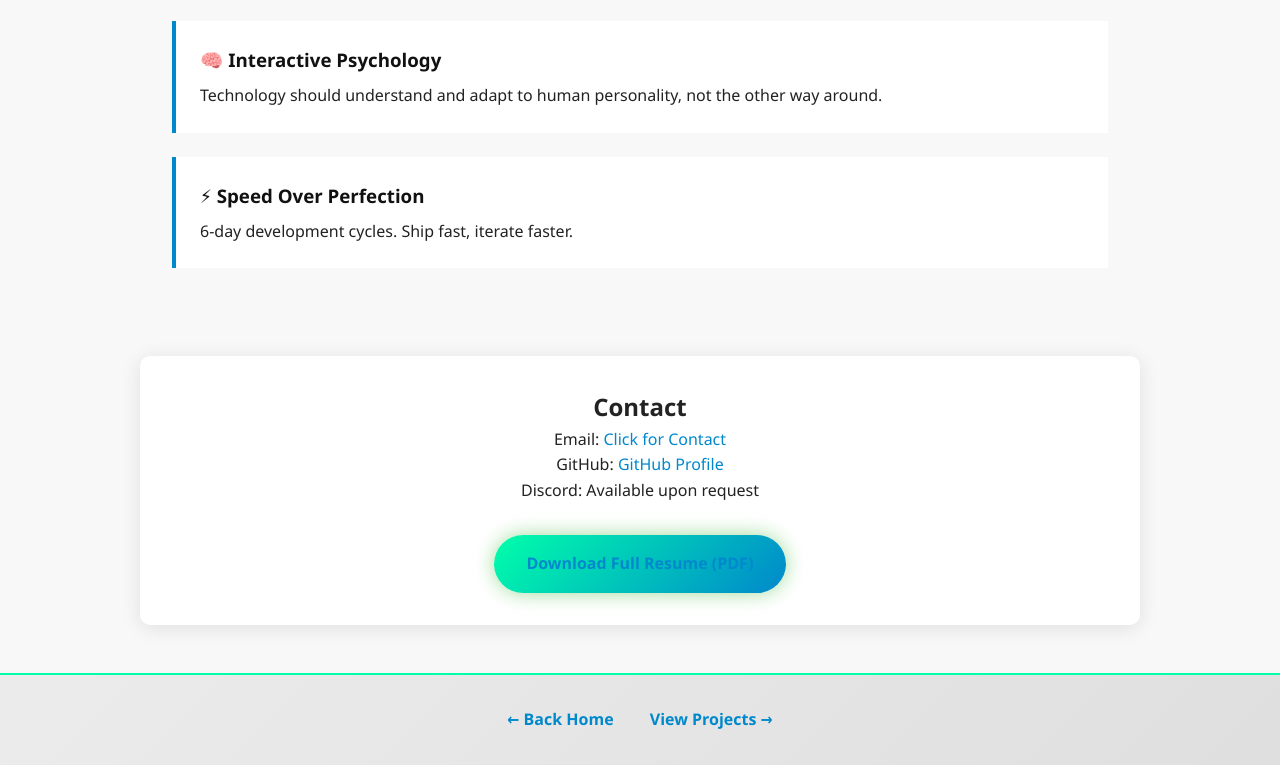
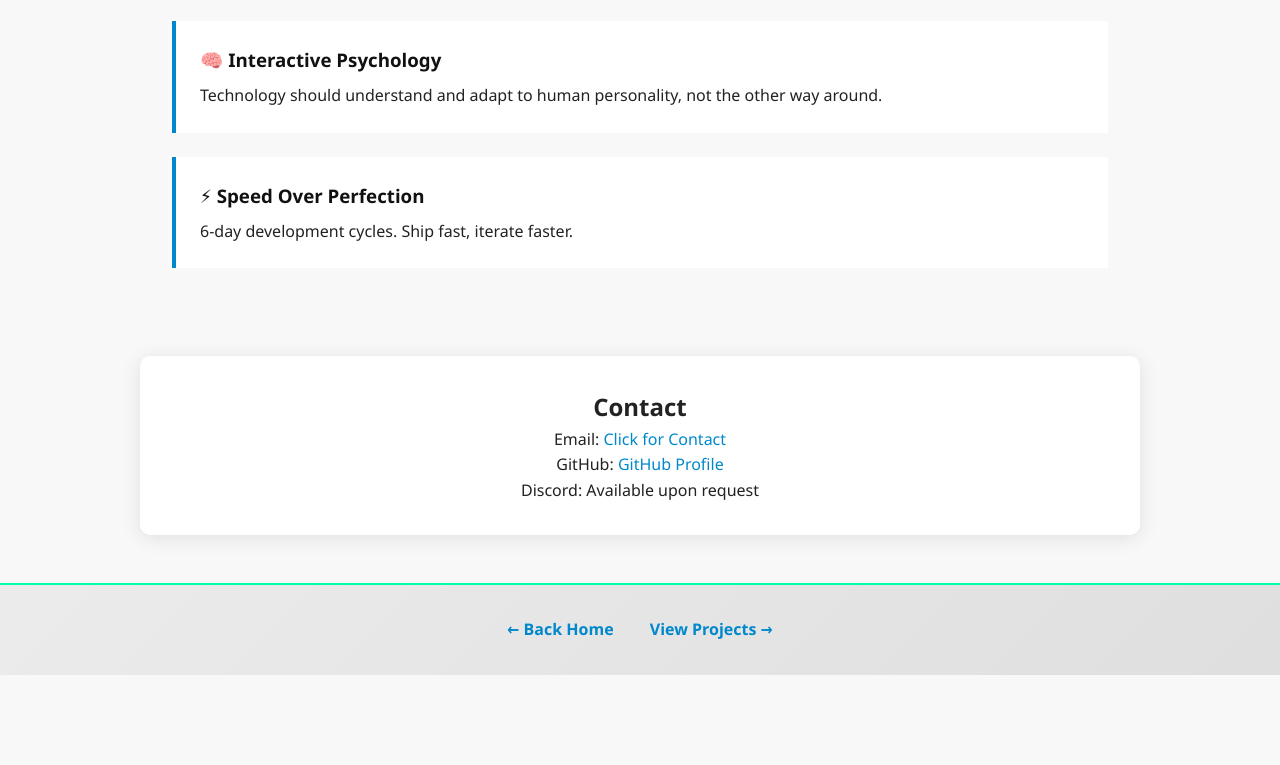
Before and after one commit to Riptwisted/Grove_Application_Website, a plain HTML site: page background.html in a window 1280 px wide. Shown: the part 2737-3502 px from the top of the page. After the commit the page ends 3412 px from the top, so only its background shows below. Drawn offline with Linux system fonts and the light colour scheme.

Commit message:
Remove resume download button for privacy

```diff
--- a/background.html
+++ b/background.html
@@ -133,9 +133,6 @@
     <p>GitHub: <a href="https://github.com/Riptwisted" target="_blank">GitHub Profile</a></p>
     <p>Discord: Available upon request</p>
 
-    <div class="download-resume">
-      <a href="assets/matthew-colton-resume.pdf" download class="btn-download">Download Full Resume (PDF)</a>
-    </div>
   </section>
 
   <footer>
```
